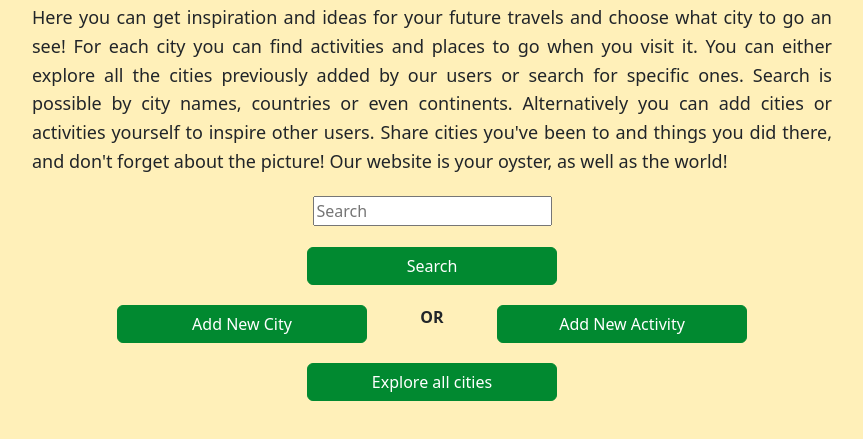
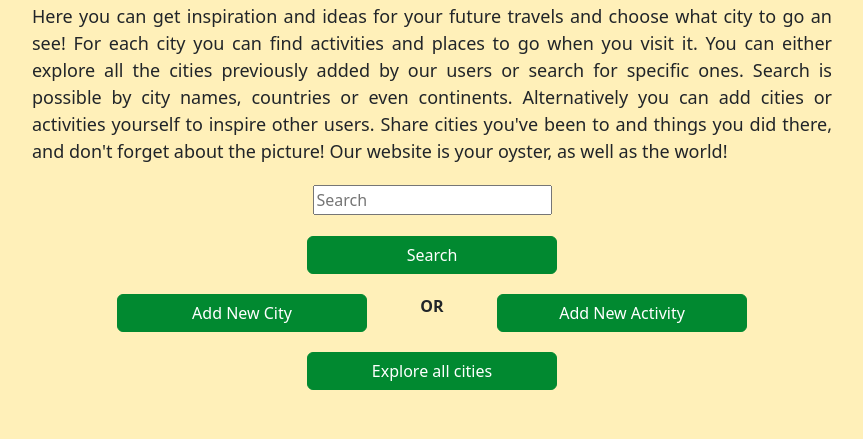
Before and after one commit to zhmak14/ProgGoldSummative-2, a website: page client/index.html in a window 1280 px wide. Shown: the part 73-512 px from the top of the page, without its empty margins (208-1071 px from the left). Drawn offline with nearby package versions, Linux system fonts and the light colour scheme; no server answers.

Commit message:
css finished

```diff
--- a/client/style.css
+++ b/client/style.css
@@ -9,8 +9,8 @@ body {
     font-size: large;
     margin-left: auto;
     margin-right: auto;
-    text-align: justify; /* Justifies the text, optional based on design preference */
-    line-height: 1.6; /* Adjusts the line height for better readability */
+    text-align: justify;
+    line-height: 1.5;
 }
 
 .row {
```
